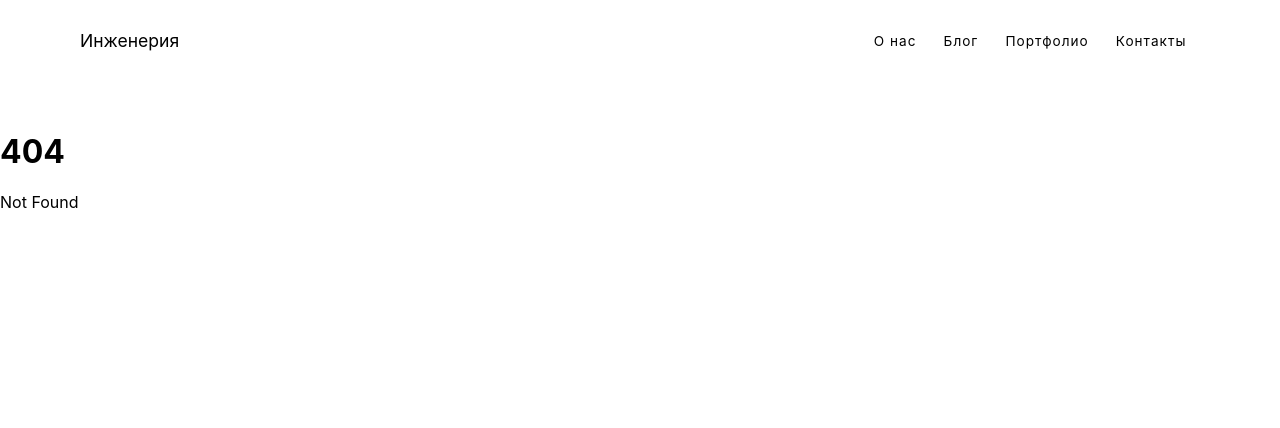
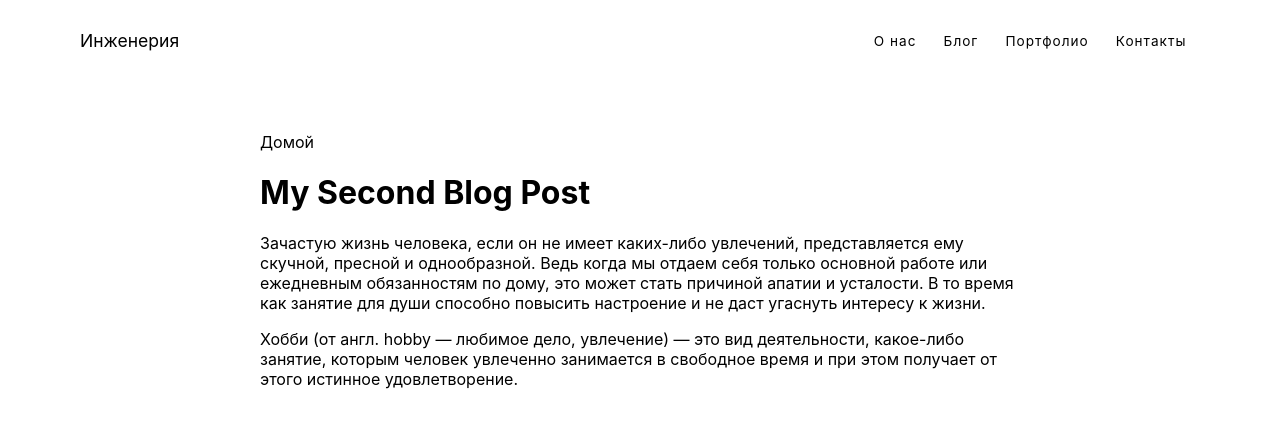
Before and after one commit to Dimatresko/Svelte-test, a SvelteKit app: page /blog/posts/2 in a window 1280 px wide. Before the commit this address had no page. Shown: the top 428 px of the page. Built offline with nearby package versions, Linux system fonts and the light colour scheme.

Commit message:
add blog

```diff
--- /dev/null
+++ b/src/routes/blog/posts/2/+page.svelte
@@ -0,0 +1,5 @@
+<h1>My Second Blog Post</h1>
+
+<p>Зачастую жизнь человека, если он не имеет каких-либо увлечений, представляется ему скучной, пресной и однообразной. Ведь когда мы отдаем себя только основной работе или ежедневным обязанностям по дому, это может стать причиной апатии и усталости. В то время как занятие для души способно повысить настроение и не даст угаснуть интересу к жизни.</p>
+
+<p>Хобби (от англ. hobby — любимое дело, увлечение) — это вид деятельности, какое-либо занятие, которым человек увлеченно занимается в свободное время и при этом получает от этого истинное удовлетворение.</p>
```
